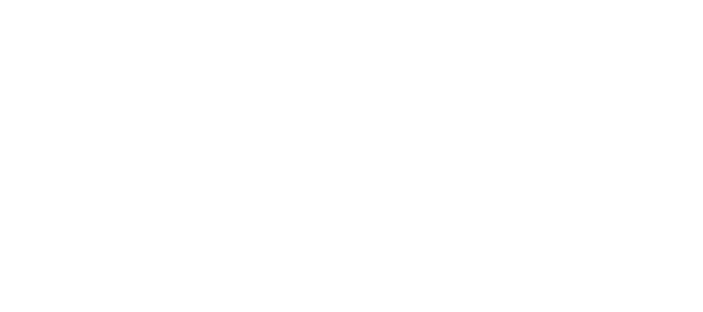
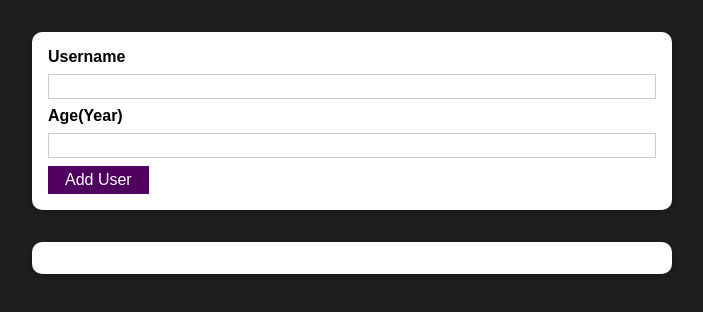
Before and after one commit to iamchinchan/Practice-NameAge-Adder, a React (Create React App) app: page / in a window 1280 px wide. Shown: the top 312 px of the page, without its empty margins (288-991 px from the left). Built offline with nearby package versions, Linux system fonts and the light colour scheme.

Commit message:
added users list

```diff
--- a/src/App.js
+++ b/src/App.js
@@ -1,10 +1,19 @@
-import React from 'react';
-
-
+import React,{useState} from 'react';
+import AddUser from './components/users/AddUser';
+import UserList from './components/users/UserList';
 function App() {
+  const [usersData,setUserData]=useState([]);
+  const addNewUserHandler=(userDataObject)=>{
+    setUserData((prevUserData)=>{
+      return(
+        [userDataObject,...prevUserData]
+      );
+    })
+  }
   return (
     <div>
-
+      <AddUser addNewUser={addNewUserHandler}/>
+      <UserList users={usersData}/>
     </div>
   );
 }
--- /dev/null
+++ b/src/components/css/AddUser.module.css
@@ -0,0 +1,26 @@
+.input {
+    margin: 2rem auto;
+    padding: 1rem;
+    width: 90%;
+    max-width: 40rem;
+  }
+
+  .input label {
+    display: block;
+    font-weight: bold;
+    margin-bottom: 0.5rem;
+  }
+
+  .input input {
+    font: inherit;
+    display: block;
+    width: 100%;
+    border: 1px solid #ccc;
+    padding: 0.15rem;
+    margin-bottom: 0.5rem;
+  }
+
+  .input input:focus {
+    outline: none;
+    border-color: #4f005f;
+  }
--- /dev/null
+++ b/src/components/css/Button.module.css
@@ -0,0 +1,18 @@
+.button {
+    font: inherit;
+    border: 1px solid #4f005f;
+    background: #4f005f;
+    color: white;
+    padding: 0.25rem 1rem;
+    cursor: pointer;
+  }
+
+  .button:hover,
+  .button:active {
+    background: #741188;
+    border-color: #741188;
+  }
+
+  .button:focus {
+    outline: none;
+  }
--- /dev/null
+++ b/src/components/css/Card.module.css
@@ -0,0 +1,5 @@
+.card{
+    background:white;
+    box-shadow: 0 2px 8px rgba(0,0,0,0.26);
+    border-radius: 10px;
+}
--- /dev/null
+++ b/src/components/css/UserList.module.css
@@ -0,0 +1,16 @@
+.users {
+    margin: 2rem auto;
+    width: 90%;
+    max-width: 40rem;
+  }
+
+  .users ul {
+    list-style: none;
+    padding: 1rem;
+  }
+
+  .userslist {
+    border: 1px solid #ccc;
+    margin: 0.5rem 0;
+    padding: 0.5rem;
+  }
--- /dev/null
+++ b/src/components/ui/Button.js
@@ -0,0 +1,14 @@
+import React from "react";
+import styles from "../css/Button.module.css";
+const Button = (props) => {
+  return (
+    <button
+      className={styles.button}
+      type={props.type || "button"}
+      onClick={props.onClick}
+    >
+      {props.children}
+    </button>
+  );
+};
+export default Button;
--- /dev/null
+++ b/src/components/ui/Card.js
@@ -0,0 +1,9 @@
+import React from "react";
+import styles from "../css/Card.module.css";
+
+const Card = (props) => {
+
+  return <div className={`${styles.card} ${props.className}`}>{props.children}</div>;
+};
+
+export default Card;
--- /dev/null
+++ b/src/components/users/AddUser.js
@@ -0,0 +1,49 @@
+import React,{useState} from "react";
+import Card from "../ui/Card";
+import Button from "../ui/Button";
+import styles from '../css/AddUser.module.css';
+import UserData from "./UserData";
+
+const AddUser = (props) => {
+
+    const [enteredUsername,setEnteredUsername]=useState('');
+    const [enteredAge,setEnteredAge]=useState('');
+
+    const usernameHandler=(event)=>{
+        setEnteredUsername(event.target.value);
+    }
+    const ageHandler=(event)=>{
+        setEnteredAge(event.target.value);
+    }
+  const addUserHandler = (event) => {
+    event.preventDefault();
+    if(enteredUsername.trim().length===0 || enteredAge.trim().length===0){
+        return;
+    }
+    if(+enteredAge<1){
+        return;
+    }
+        console.log(enteredUsername,enteredAge);
+    const userDataObject={
+        username:enteredUsername,
+        age:enteredAge,
+        id:Math.random().toString(),
+    }
+    props.addNewUser(userDataObject);
+    setEnteredAge('');
+    setEnteredUsername('');
+  };
+  return (
+    <Card className={styles.input}>
+      <form onSubmit={addUserHandler}>
+        <label htmlFor="username"> Username</label>
+        <input id="username" value={enteredUsername} type="text" onChange={usernameHandler} ></input>
+        <label htmlFor="age"  > Age(Year)</label>
+        <input id="age" type="number" value={enteredAge} onChange={ageHandler}></input>
+        <Button type="submit" >Add User</Button>
+      </form>
+    </Card>
+  );
+};
+
+export default AddUser;
--- /dev/null
+++ b/src/components/users/UserData.js
@@ -0,0 +1,14 @@
+import React, { useCallback } from "react";
+import styles from '../css/UserList.module.css';
+
+const UserData = (props) => {
+  return (
+    <div className={styles.userslist}>
+      <li key={props.user.id}>
+        {props.user.username} ({props.user.age} years old)
+      </li>
+    </div>
+  );
+};
+
+export default UserData;
--- /dev/null
+++ b/src/components/users/UserList.js
@@ -0,0 +1,19 @@
+import react from 'react';
+import UserData from './UserData';
+import Card from '../ui/Card';
+import styles from '../css/UserList.module.css';
+const UserList=(props)=>{
+    return(
+        <Card className={styles.users}>
+            <ul>
+                {props.users.map((user)=>{
+                    return(
+                        <UserData key={user.id} user={user}/>
+                    );
+                })}
+            </ul>
+        </Card>
+    );
+}
+
+export default UserList;
--- a/src/index.css
+++ b/src/index.css
@@ -4,6 +4,7 @@
 
 html {
   font-family: sans-serif;
+  background:#1f1f1f;
 }
 
 body {
```
